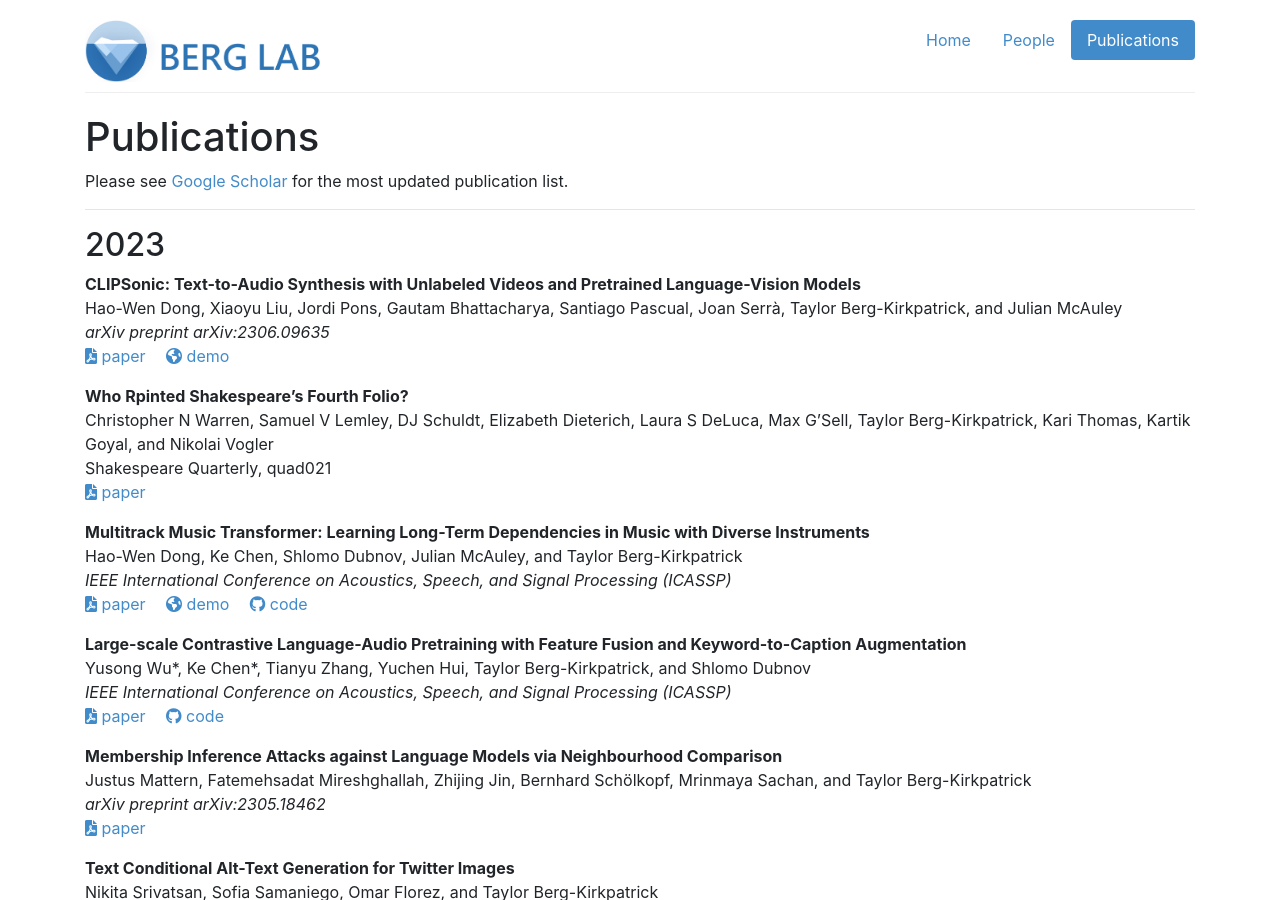
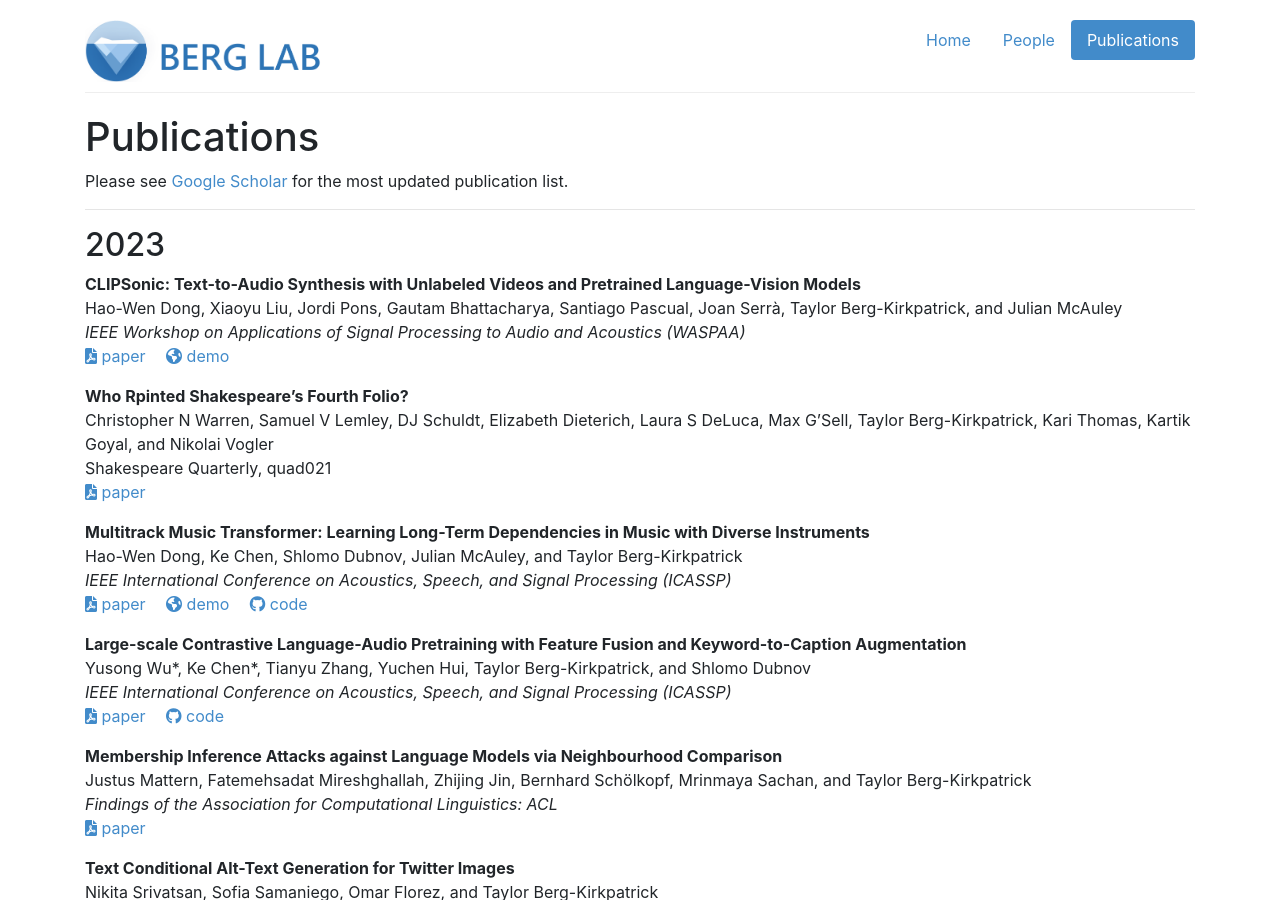
Before and after one commit to icebergnlp/icebergnlp.github.io, a Jekyll site: the page built from publications.md, in a window 1280 px wide and 900 px high. Built offline with Jekyll 4.4.1, drawn with Linux system fonts in a browser that asks for light colours.

Commit message:
Update publications

```diff
--- a/publications.md
+++ b/publications.md
@@ -11,7 +11,7 @@ Please see [Google Scholar](https://scholar.google.com/citations?user=mN6_BKAAAA
 
 __CLIPSonic: Text-to-Audio Synthesis with Unlabeled Videos and Pretrained Language-Vision Models__\\
 Hao-Wen Dong, Xiaoyu Liu, Jordi Pons, Gautam Bhattacharya, Santiago Pascual, Joan Serrà, Taylor Berg-Kirkpatrick, and Julian McAuley\\
-_arXiv preprint arXiv:2306.09635_\\
+_IEEE Workshop on Applications of Signal Processing to Audio and Acoustics (WASPAA)_\\
 {% include icon_link.html text="paper" icon=site.icons.paper href="https://arxiv.org/pdf/2306.09635.pdf" %}&emsp;
 {% include icon_link.html text="demo" icon=site.icons.demo href="https://salu133445.github.io/clipsonic/" %}
 
@@ -35,7 +35,7 @@ _IEEE International Conference on Acoustics, Speech, and Signal Processing (ICAS
 
 __Membership Inference Attacks against Language Models via Neighbourhood Comparison__\\
 Justus Mattern, Fatemehsadat Mireshghallah, Zhijing Jin, Bernhard Schölkopf, Mrinmaya Sachan, and Taylor Berg-Kirkpatrick\\
-_arXiv preprint arXiv:2305.18462_\\
+_Findings of the Association for Computational Linguistics: ACL_\\
 {% include icon_link.html text="paper" icon=site.icons.paper href="https://arxiv.org/pdf/2305.18462.pdf" %}
 
 __Text Conditional Alt-Text Generation for Twitter Images__\\
```
